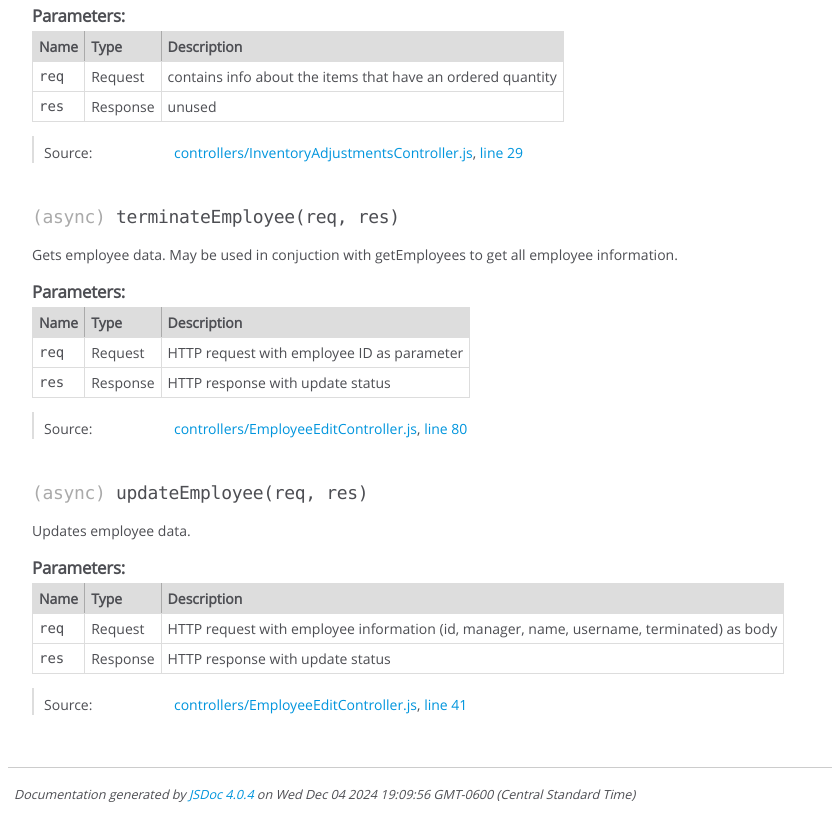
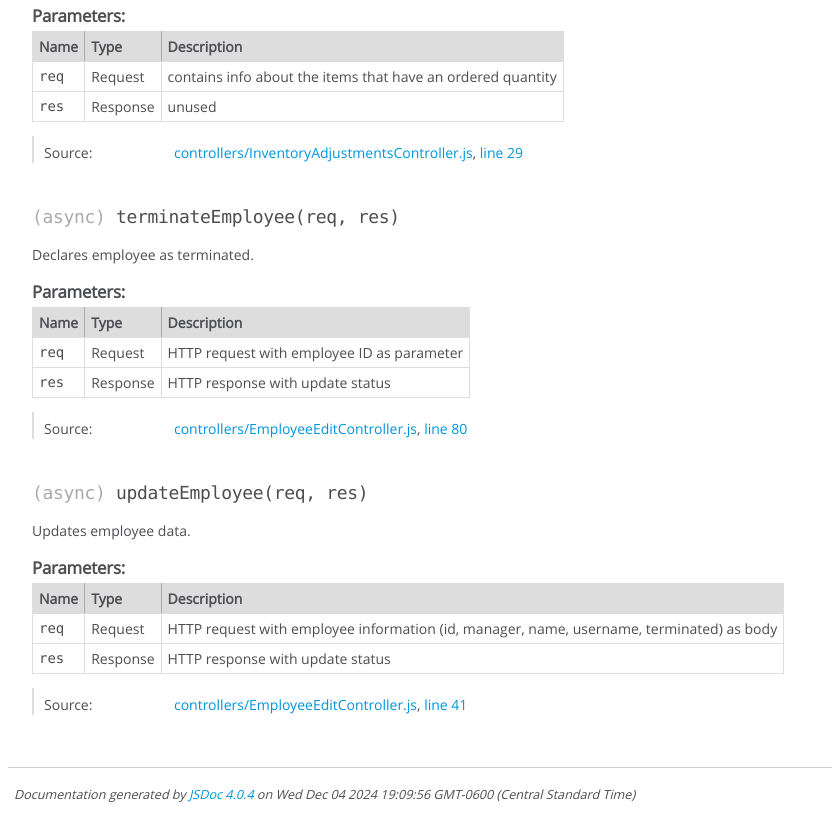
Before and after one commit to iandkim229-tamu/project-3-42-dugg-documentation, a plain HTML site: page global.html in a window 1280 px wide. Shown: the part 5507-6326 px from the top of the page, without its empty margins (0-832 px from the left). Drawn offline with Linux system fonts and the light colour scheme.

```diff
--- a/global.html
+++ b/global.html
@@ -3127,7 +3127,7 @@ inventory to amount on hand
 
 
 <div class="description">
-    Gets employee data. May be used in conjuction with getEmployees to get all employee information.
+    Declares employee as terminated.
 </div>
 
 
```
